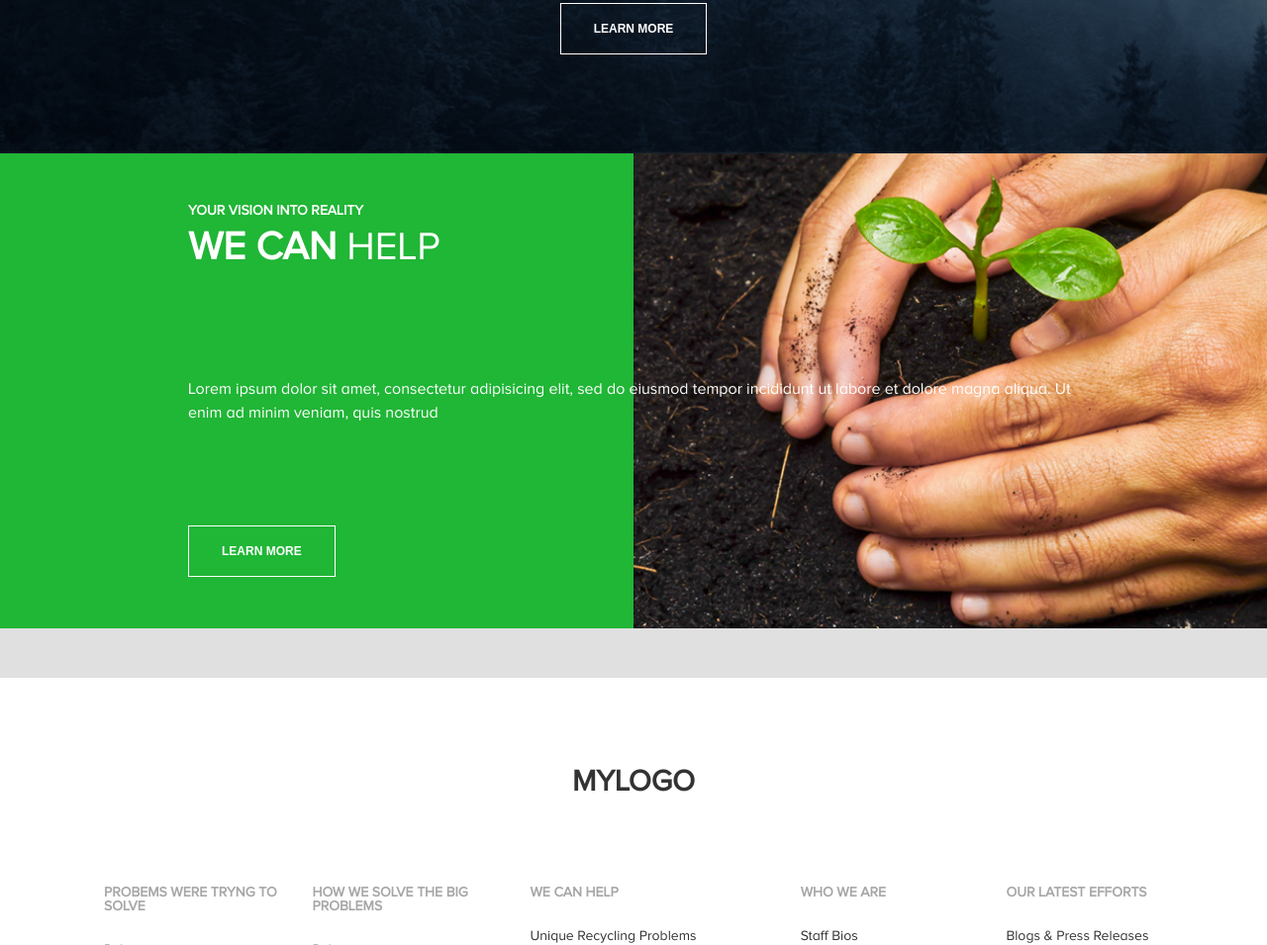
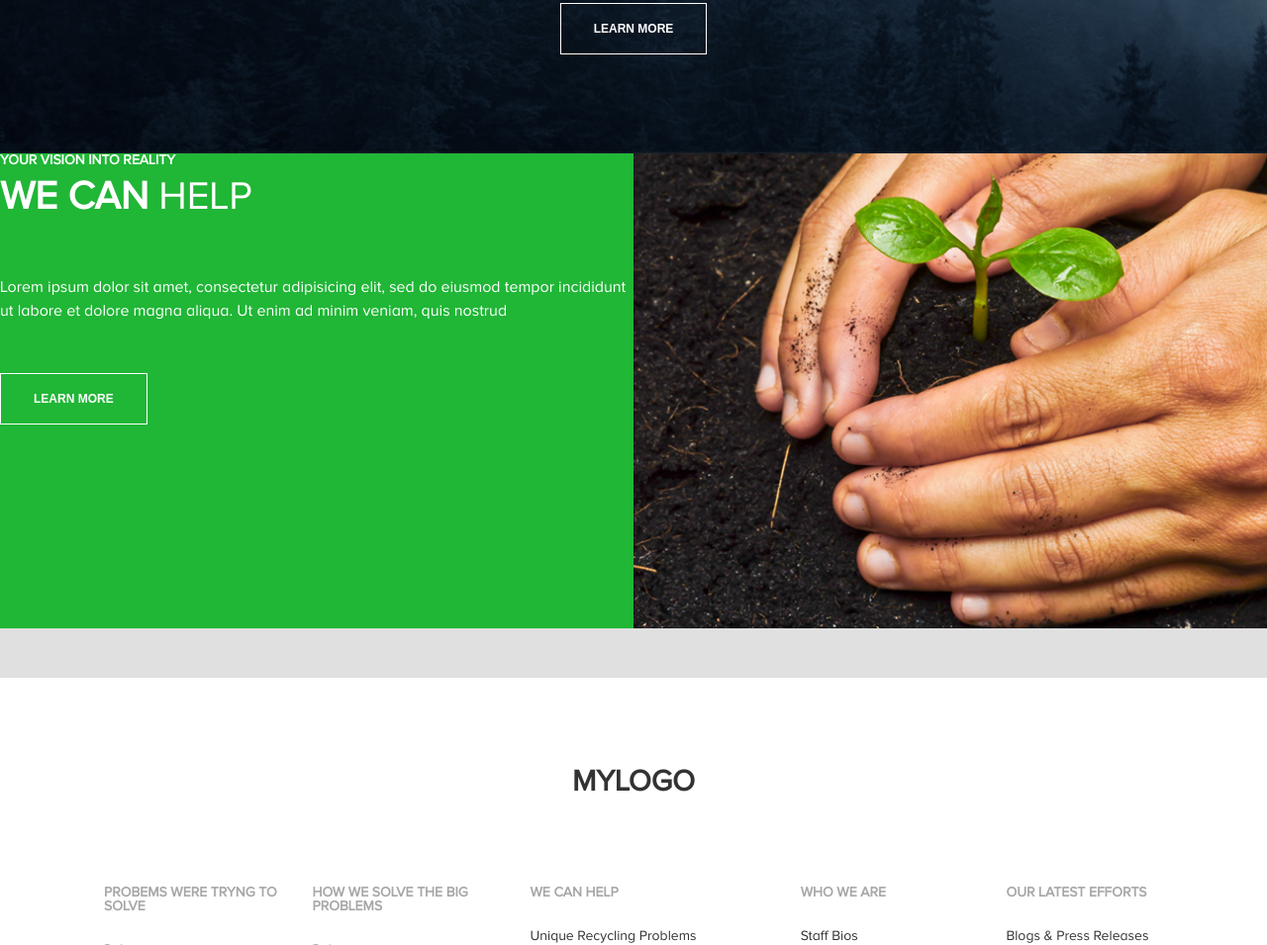
Before and after one commit to adrianmutuleanu/proiect-imc-2, a plain HTML site: page index.html in a window 1280 px wide. Shown: the part 3493-4448 px from the top of the page at 99% size. Drawn offline with nearby package versions, Linux system fonts and the light colour scheme.

Commit message:
Finish before footer

```diff
--- a/css/style.css
+++ b/css/style.css
@@ -422,39 +422,40 @@ img {
 }
 
 .before-footer {
-	position: relative;
+	display: flex;
 	height: 48rem;
 }
 
-.before-footer::before {
+.before-footer__description {
+	flex-basis: 50%;
+	position: relative;
+}
+
+.before-footer__description::before {
 	content: '';
     position: absolute;
     left: 0;
     top: 0;
-    width: 50%;
-    height: 48rem;
+    width: 100%;
+    height: 100%;
     background-color: #20B636;
     z-index: -1;
 }
 
-.before-footer::after {
+.before-footer__image {
+	flex-basis: 50%;
+	position: relative;
+}
+
+.before-footer__image::before {
 	content: '';
     position: absolute;
-    right: 0;
+    left: 0;
     top: 0;
-    width: 50%;
-    height: 48rem;
+    width: 100%;
+    height: 100%;
     background-image: url("../images/9.png");
     background-size: cover;
-    z-index: -1;
-}
-
-.before-footer__description {
-	height: 48rem;
-	display: flex;
-	flex-direction: column;
-	align-items: flex-start;
-	justify-content: space-evenly;
 }
 
 .before-footer__title h6 {
--- a/index.html
+++ b/index.html
@@ -144,7 +144,6 @@
 	</div>
 
 	<div class="before-footer">
-		<div class="container container--medium">
 		<div class="before-footer__description">
 			<div class="before-footer__title">
 				<h6>your vision into reality</h6>
@@ -155,7 +154,7 @@
 			</div>
 			<button class="button">LEARN MORE</button>
 		</div>
-		</div>
+		<div class="before-footer__image"></div>
 	</div>
 
 	<footer class="footer">
```
Lines whose indentation alone changed are shown as unchanged.
